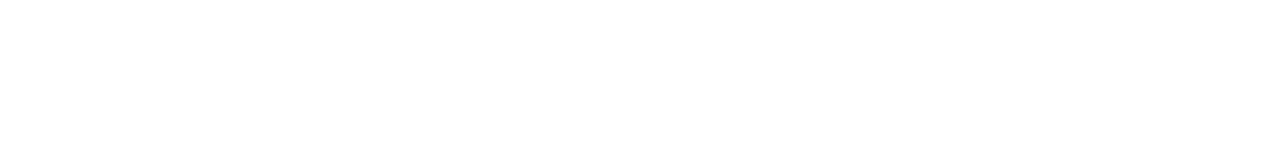
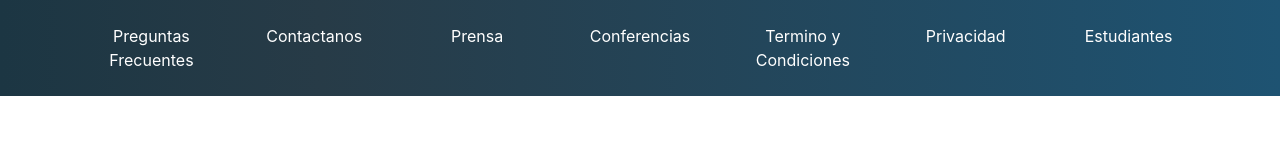
Before and after one commit to castiglionediego/bootstrap-2018, a plain HTML site: page index.html in a window 1280 px wide. Drawn offline with nearby package versions, Linux system fonts and the light colour scheme.

Commit message:
se agrego el footer

```diff
--- /dev/null
+++ b/index.css
@@ -0,0 +1,6 @@
+#footer {
+    background: linear-gradient(90deg, #1c3643 0, #273b47 25%, #1e5372);
+}
+#footer a{
+    color: white;
+}
--- a/index.html
+++ b/index.html
@@ -7,11 +7,37 @@
 
     <!-- Bootstrap CSS -->
     <link rel="stylesheet" href="https://stackpath.bootstrapcdn.com/bootstrap/4.3.1/css/bootstrap.min.css" integrity="sha384-ggOyR0iXCbMQv3Xipma34MD+dH/1fQ784/j6cY/iJTQUOhcWr7x9JvoRxT2MZw1T" crossorigin="anonymous">
-
+    <link rel="stylesheet" href="index.css">
     <title>CursoBootstrap</title>
   </head>
   <body>
-
+   <footer id="footer" class="pb-4 pt-4">
+        <div class="container">
+            <div class="row text-center">
+                <div class="col-12 col-lg">
+                    <a href="#">Preguntas Frecuentes</a>
+                </div>
+                <div class="col-12 col-lg">
+                    <a href="#">Contactanos</a>
+                </div>
+                <div class="col-12 col-lg">
+                    <a href="#">Prensa</a>
+                </div>
+                <div class="col-12 col-lg">
+                    <a href="#">Conferencias</a>
+                </div>
+                <div class="col-12 col-lg">
+                    <a href="#">Termino y Condiciones</a>
+                </div>
+                <div class="col-12 col-lg">
+                    <a href="#">Privacidad</a>
+                </div>
+                <div class="col-12 col-lg">
+                    <a href="#">Estudiantes</a>
+                </div>
+            </div>
+        </div>
+   </footer>
 
     <!-- Optional JavaScript -->
     <!-- jQuery first, then Popper.js, then Bootstrap JS -->
```
